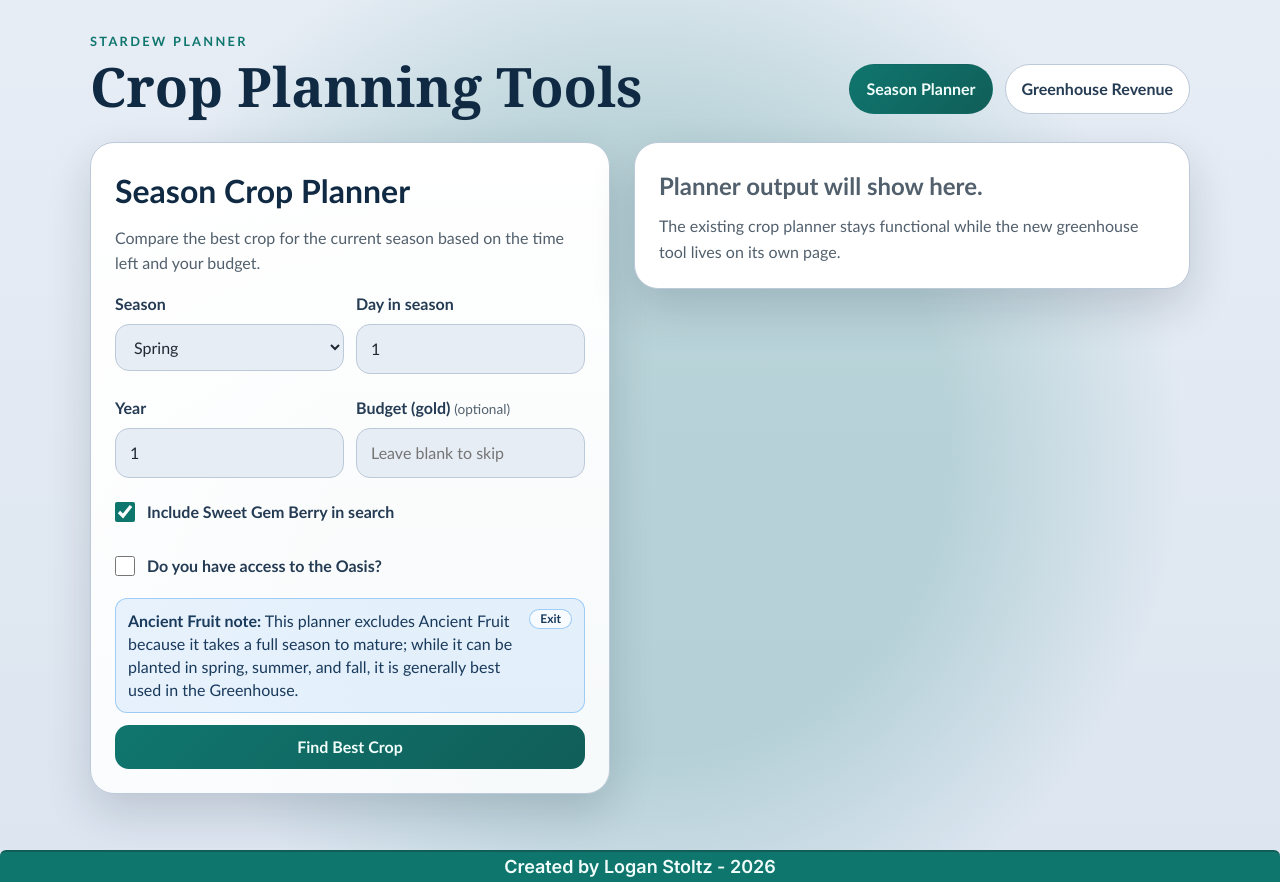
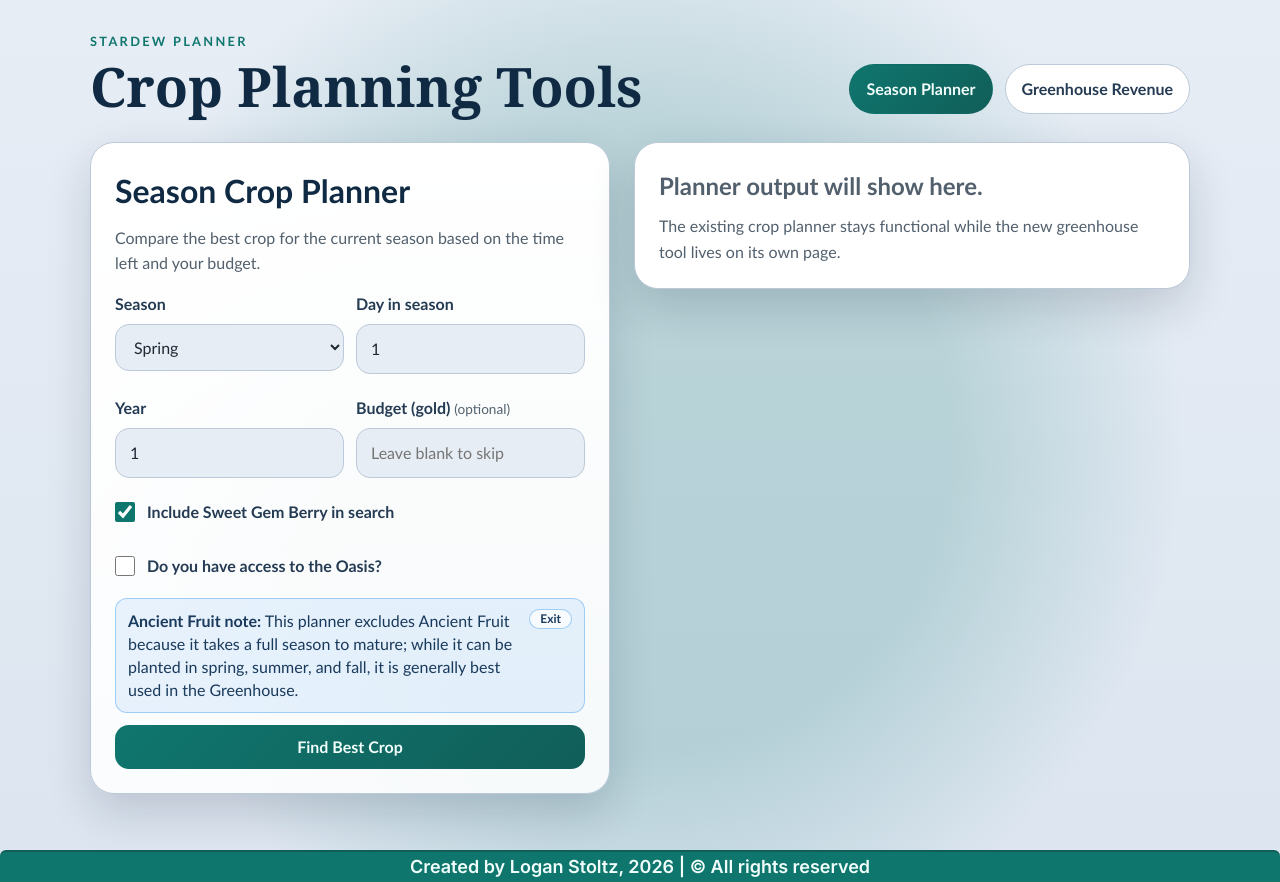
Before and after one commit to LoganStoltz/stardew-planner, a Vue app in the folder client/: page / in a window 1280 px wide. Built offline with nearby package versions, Linux system fonts and the light colour scheme.

Commit message:
Update Footer.vue

```diff
--- a/client/src/Footer.vue
+++ b/client/src/Footer.vue
@@ -1,6 +1,6 @@
 <template>
   <footer class="footer">
-    <p>Created by Logan Stoltz - 2026</p>
+    <p>Created by Logan Stoltz, 2026 | &copy; All rights reserved</p>
   </footer>
 </template>
 
```
